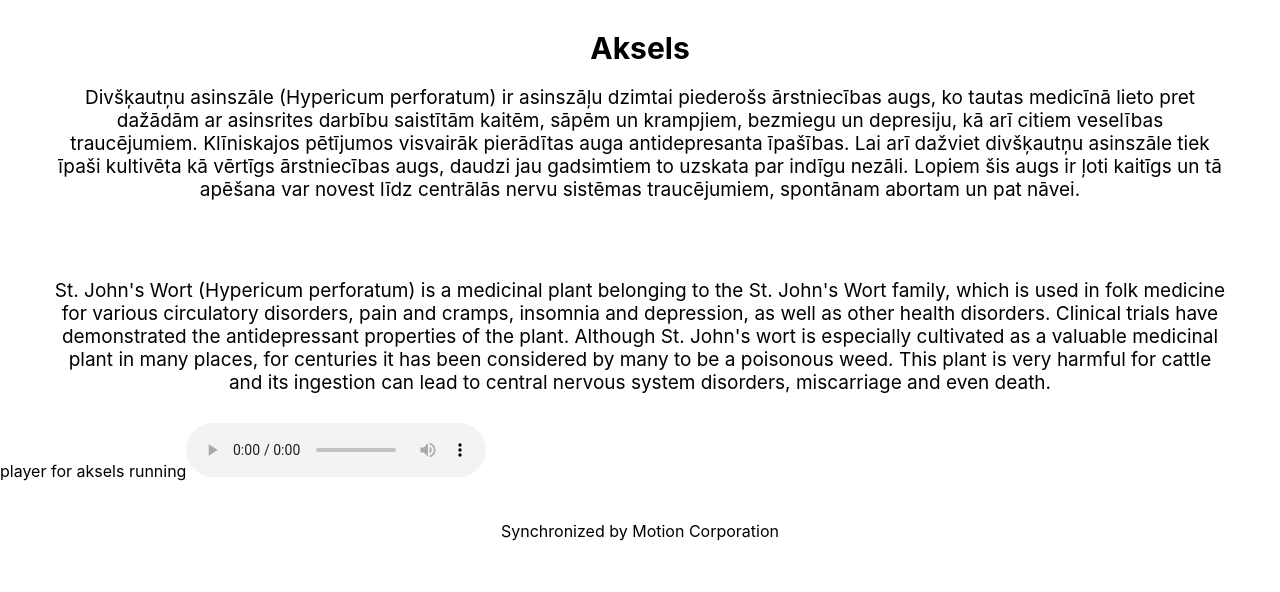
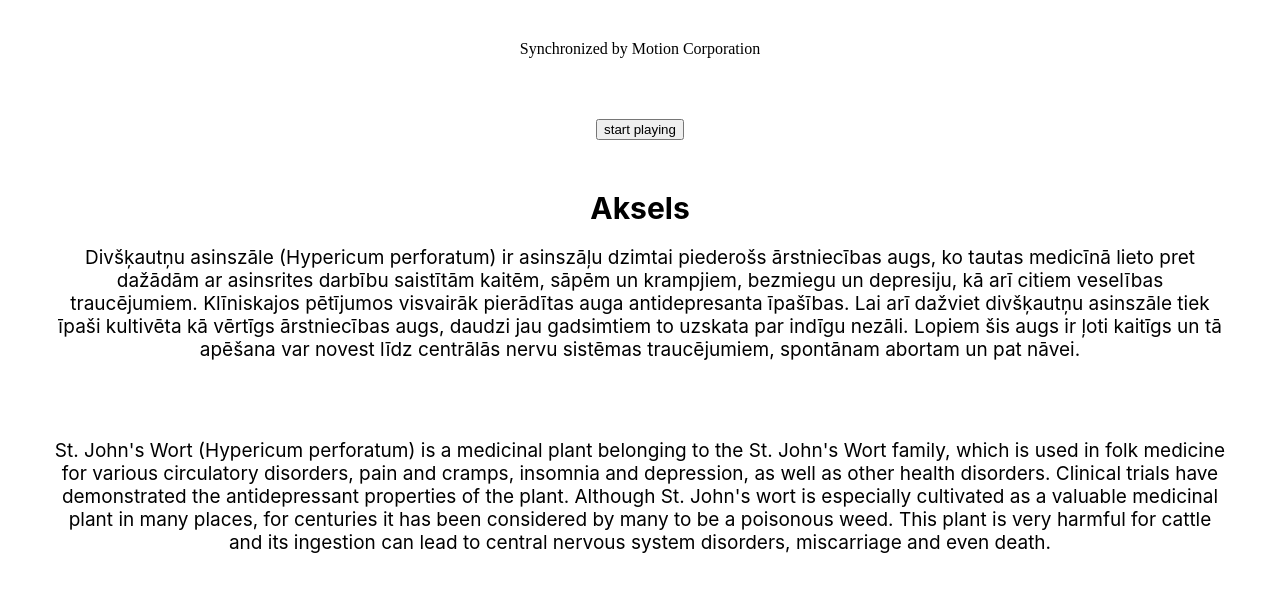
Before and after one commit to Jekabs-Leinis/izstade, a Next.js app: page /audio/aksels in a window 1280 px wide. Shown: the top 592 px of the page. Built offline with nearby package versions, Linux system fonts and the light colour scheme.

Commit message:
Added play button and removed shit

```diff
--- a/next.config.js
+++ b/next.config.js
@@ -1,17 +1,3 @@
 module.exports = {
-    reactStrictMode: true,
-
-    async headers() {
-        return [
-            {
-                source: "/api/:path*",
-                headers: [
-                    { key: "Access-Control-Allow-Credentials", value: "true" },
-                    { key: "Access-Control-Allow-Origin", value: "*" },
-                    { key: "Access-Control-Allow-Methods", value: "GET,OPTIONS,PATCH,DELETE,POST,PUT" },
-                    { key: "Access-Control-Allow-Headers", value: "X-CSRF-Token, X-Requested-With, Accept, Accept-Version, Content-Length, Content-MD5, Content-Type, Date, X-Api-Version" },
-                ]
-            }
-        ]
-    }
+    reactStrictMode: true
 };
--- a/pages/audio/[id].js
+++ b/pages/audio/[id].js
@@ -14,11 +14,9 @@ export default function Voice() {
                 <link rel="icon" href="/favicon.ico" />
             </Head>
             <main className={styles.main}>
-                <div className={styles.grid}>
-                    <PersonInfo/>
-                    <AudioPlayer/>
-                    <SynchronizedBy/>
-                </div>
+                <SynchronizedBy/>
+                <AudioPlayer/>
+                <PersonInfo/>
             </main>
         </div>
     )
--- a/pages/component/audio-player.js
+++ b/pages/component/audio-player.js
@@ -1,24 +1,26 @@
-import React, {useEffect} from 'react';
+import React, {useEffect, useState} from 'react';
 import {useRouter} from "next/router";
+import styles from "../../styles/Home.module.css";
 
 export default function AudioPlayer() {
     const router = useRouter();
     const {id} = router.query;
+    const [isPlaying, setIsPlaying] = useState(false);
     let player;
     let motion = null;
     let audioSync;
 
     useEffect(() => {
-        if (id) {
+        // console.log("page loaded", id, isPlaying);
+        if (id && isPlaying) {
             startMcorpApp();
         }
-    }, [id]);
+    }, [id, isPlaying]);
 
     useEffect(() => {
         return () => {
-            console.log("on leave", player);
             endSync();
-            player.pause();
+            player?.pause();
         }
     }, []);
 
@@ -49,6 +51,10 @@ export default function AudioPlayer() {
         };
     }
 
+    function startPlaying() {
+        setIsPlaying(true);
+    }
+
     function startSync(motion) {
         let mediaSyncScript = document.createElement("script");
         mediaSyncScript.type = "text/javascript";
@@ -57,14 +63,13 @@ export default function AudioPlayer() {
         document.head.appendChild(mediaSyncScript);
 
         mediaSyncScript.onload = () => {
-            console.log("media sync loaded", id);
             player = document.getElementById("player");
             audioSync = MCorp.mediaSync(player, motion);
         };
     }
 
     function endSync() {
-        audioSync.stop();
+        audioSync?.stop();
     }
 
     function getAudioSource() {
@@ -72,14 +77,16 @@ export default function AudioPlayer() {
     }
 
     return (
-        <div>player for {id} running
-            {id ?
-                <audio id="player" controls>
+        <div className={styles.player}>
+            {isPlaying ?
+                <audio  id="player" controls>
                     <source id="audio" src={getAudioSource()} type="audio/mpeg"/>
                     Your browser does not support audio
                 </audio>
                 :
-                <div></div>
+                <div>
+                    <button onClick={() => startPlaying()}>start playing</button>
+                </div>
             }
         </div>
     )
--- a/styles/Home.module.css
+++ b/styles/Home.module.css
@@ -133,4 +133,10 @@
 .sync {
   padding: 40px 20px 20px 20px;
   text-align: center;
+  font-family: "Rage Italic";
 }
+
+.player {
+  padding: 40px 20px 20px 20px;
+  text-align: center;
+}
```
Also changed, not shown: pages/component/additional-audio-controls.js (deleted, +0 -29 lines).
